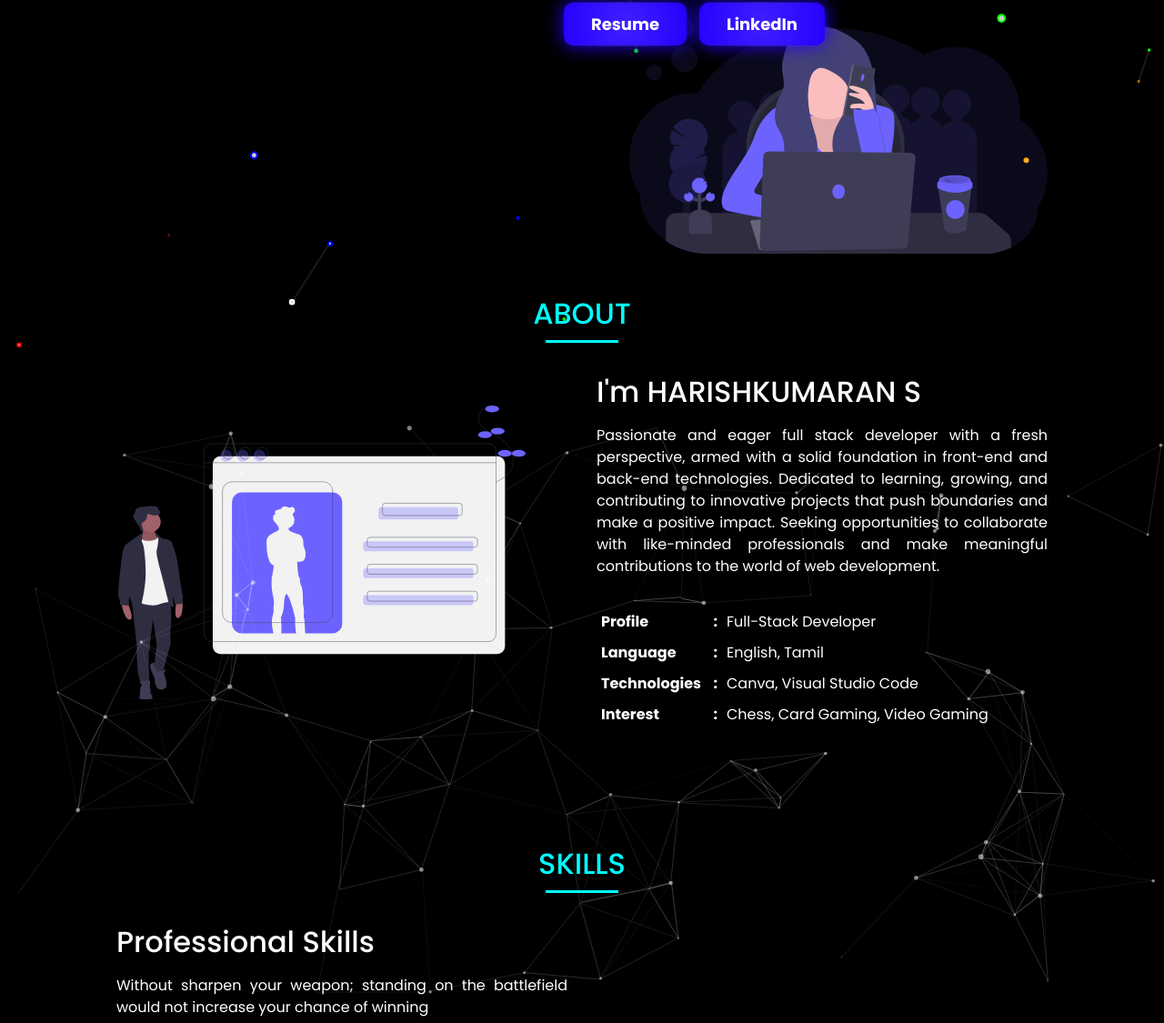
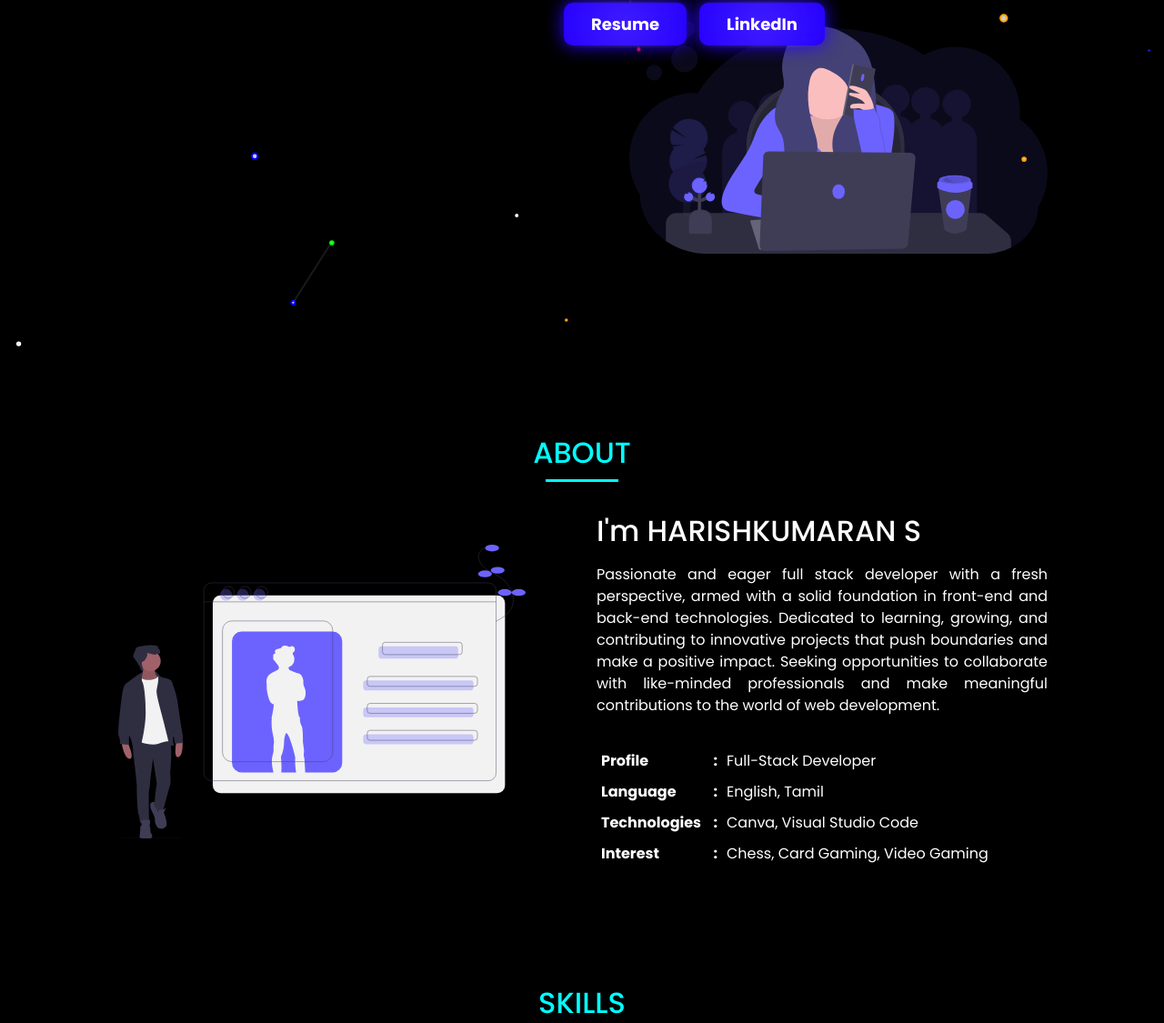
Before and after one commit to HarishkumaranS/portfolio, a plain HTML site: page index.html in a window 1280 px wide. Shown: the part 401-1526 px from the top of the page at 91% size. Drawn offline with nearby package versions, Linux system fonts and the light colour scheme; animation ran at ten frames a second.

Commit message:
Add files via upload

```diff
--- a/index.html
+++ b/index.html
@@ -251,7 +251,7 @@
 
         <!-- ABOUT SECTION -->
         <section class="about section" id="about">
-            <div id="particles-js"></div>
+            <!-- <div id="particles-js"></div> -->
             <div class="about_data">
             <h2 class="section-title" data-aos="fade-down">ABOUT</h2>
             <div class="about_container bd_grid">
--- a/portfolio.css
+++ b/portfolio.css
@@ -425,7 +425,7 @@ position: absolute;
 }
 
 /* ABOUT SECTION */
-#particles-js
+/* #particles-js
 {
   position: relative;
   z-index: 1;
@@ -435,7 +435,7 @@ position: absolute;
 position: relative;
   z-index: 0;
   margin-top:-100vh;
-}
+} */
 .about_container {
   row-gap: 2rem;
   text-align: center;
@@ -538,8 +538,9 @@ th,td{
 /* WORK */
 
 .work {
-  height:calc(10rem-100vh);
-  text-align: center;
+  height:100vh;
+  margin-top: 20px;
+;  text-align: center;
 }
 .card{
   width: 20rem;
@@ -552,12 +553,12 @@ th,td{
 #backgroundCanvas
 {
   position: relative;
-  z-index: 0;
+  z-index: 1;
 }
 .project_data
 {
   position: relative;
-  z-index: 1;
+  z-index: 0;
   margin-top:-100vh;
 }
 /* Contact */
@@ -676,6 +677,10 @@ margin: 1.5rem;
     padding-bottom :10rem;
     justify-items: center;
   }
+  /* .about_data
+  {
+    height: cal(100vh+100vh);
+  } */
   .about_container,
   .skills_container {
     grid-template-columns: repeat(2, 1fr);
--- a/portfolio.js
+++ b/portfolio.js
@@ -175,111 +175,111 @@ init();
 animate();
 // background Particle
 
-  particlesJS("particles-js", {
-    "particles": {
-      "number": {
-        "value": 80,
-        "density": {
-          "enable": true,
-          "value_area": 800
-        }
-      },
-      "color": {
-        "value": "#ffffff"
-      },
-      "shape": {
-        "type": "circle",
-        "stroke": {
-          "width": 0,
-          "color": "#000000"
-        },
-        "polygon": {
-          "nb_sides": 5
-        }
-      },
-      "opacity": {
-        "value": 0.5,
-        "random": false,
-        "anim": {
-          "enable": false,
-          "speed": 1,
-          "opacity_min": 0.1,
-          "sync": false
-        }
-      },
-      "size": {
-        "value": 3,
-        "random": true,
-        "anim": {
-          "enable": false,
-          "speed": 40,
-          "size_min": 0.1,
-          "sync": false
-        }
-      },
-      "line_linked": {
-        "enable": true,
-        "distance": 150,
-        "color": "#ffffff",
-        "opacity": 0.4,
-        "width": 1
-      },
-      "move": {
-        "enable": true,
-        "speed": 6,
-        "direction": "none",
-        "random": false,
-        "straight": false,
-        "out_mode": "out",
-        "bounce": false,
-        "attract": {
-          "enable": false,
-          "rotateX": 600,
-          "rotateY": 1200
-        }
-      }
-    },
-    "interactivity": {
-      "detect_on": "canvas",
-      "events": {
-        "onhover": {
-          "enable": true,
-          "mode": "repulse"
-        },
-        "onclick": {
-          "enable": true,
-          "mode": "push"
-        },
-        "resize": true
-      },
-      "modes": {
-        "grab": {
-          "distance": 400,
-          "line_linked": {
-            "opacity": 1
-          }
-        },
-        "bubble": {
-          "distance": 400,
-          "size": 40,
-          "duration": 2,
-          "opacity": 8,
-          "speed": 3
-        },
-        "repulse": {
-          "distance": 200,
-          "duration": 0.4
-        },
-        "push": {
-          "particles_nb": 4
-        },
-        "remove": {
-          "particles_nb": 2
-        }
-      }
-    },
-    "retina_detect": true
-  });
+  // particlesJS("particles-js", {
+  //   "particles": {
+  //     "number": {
+  //       "value": 80,
+  //       "density": {
+  //         "enable": true,
+  //         "value_area": 800
+  //       }
+  //     },
+  //     "color": {
+  //       "value": "#ffffff"
+  //     },
+  //     "shape": {
+  //       "type": "circle",
+  //       "stroke": {
+  //         "width": 0,
+  //         "color": "#000000"
+  //       },
+  //       "polygon": {
+  //         "nb_sides": 5
+  //       }
+  //     },
+  //     "opacity": {
+  //       "value": 0.5,
+  //       "random": false,
+  //       "anim": {
+  //         "enable": false,
+  //         "speed": 1,
+  //         "opacity_min": 0.1,
+  //         "sync": false
+  //       }
+  //     },
+  //     "size": {
+  //       "value": 3,
+  //       "random": true,
+  //       "anim": {
+  //         "enable": false,
+  //         "speed": 40,
+  //         "size_min": 0.1,
+  //         "sync": false
+  //       }
+  //     },
+  //     "line_linked": {
+  //       "enable": true,
+  //       "distance": 150,
+  //       "color": "#ffffff",
+  //       "opacity": 0.4,
+  //       "width": 1
+  //     },
+  //     "move": {
+  //       "enable": true,
+  //       "speed": 6,
+  //       "direction": "none",
+  //       "random": false,
+  //       "straight": false,
+  //       "out_mode": "out",
+  //       "bounce": false,
+  //       "attract": {
+  //         "enable": false,
+  //         "rotateX": 600,
+  //         "rotateY": 1200
+  //       }
+  //     }
+  //   },
+  //   "interactivity": {
+  //     "detect_on": "canvas",
+  //     "events": {
+  //       "onhover": {
+  //         "enable": true,
+  //         "mode": "repulse"
+  //       },
+  //       "onclick": {
+  //         "enable": true,
+  //         "mode": "push"
+  //       },
+  //       "resize": true
+  //     },
+  //     "modes": {
+  //       "grab": {
+  //         "distance": 400,
+  //         "line_linked": {
+  //           "opacity": 1
+  //         }
+  //       },
+  //       "bubble": {
+  //         "distance": 400,
+  //         "size": 40,
+  //         "duration": 2,
+  //         "opacity": 8,
+  //         "speed": 3
+  //       },
+  //       "repulse": {
+  //         "distance": 200,
+  //         "duration": 0.4
+  //       },
+  //       "push": {
+  //         "particles_nb": 4
+  //       },
+  //       "remove": {
+  //         "particles_nb": 2
+  //       }
+  //     }
+  //   },
+  //   "retina_detect": true
+  // });
   // project background canvas star
   const backgroundCanvas = document.getElementById('backgroundCanvas');
   const canvasContext = backgroundCanvas.getContext('2d');
```
